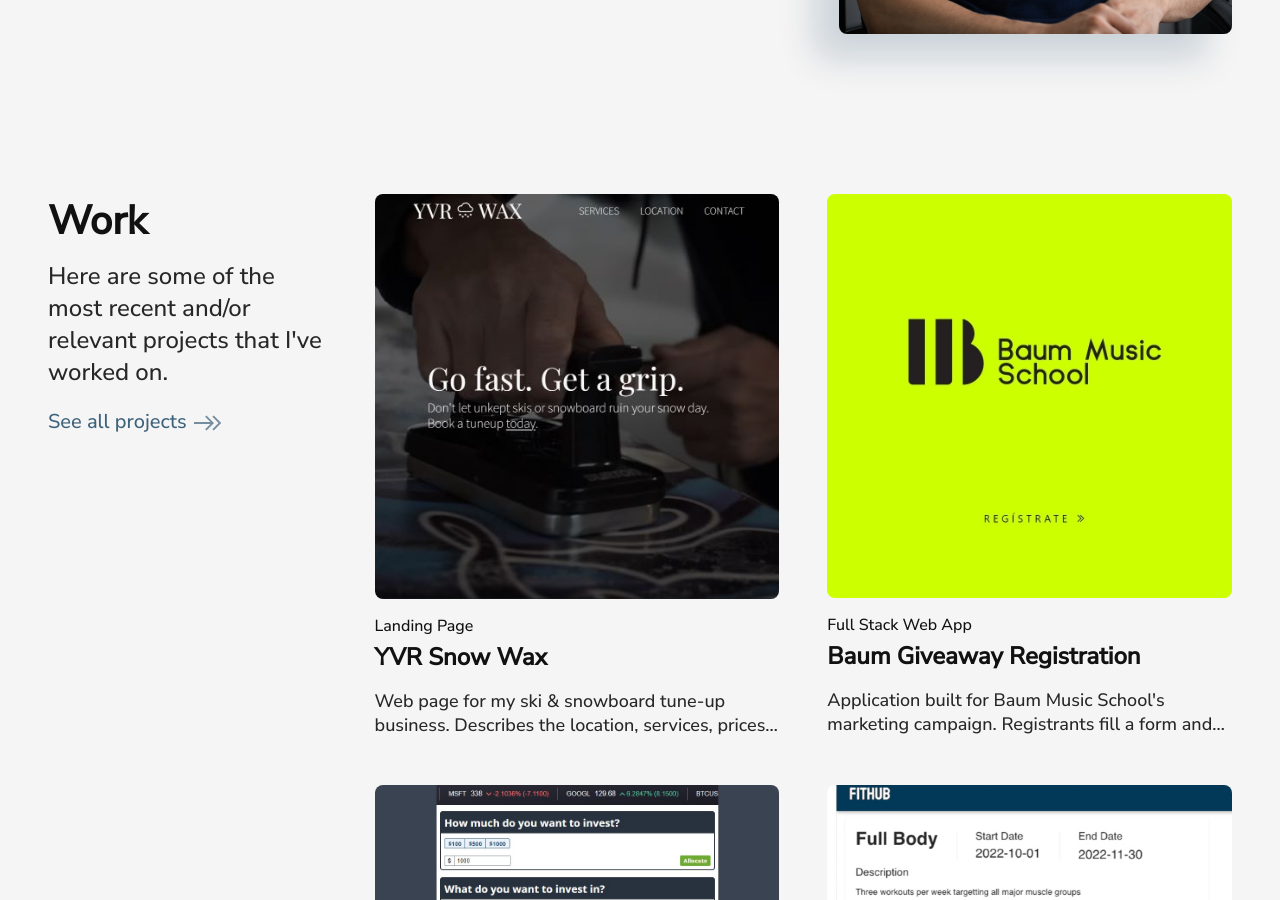
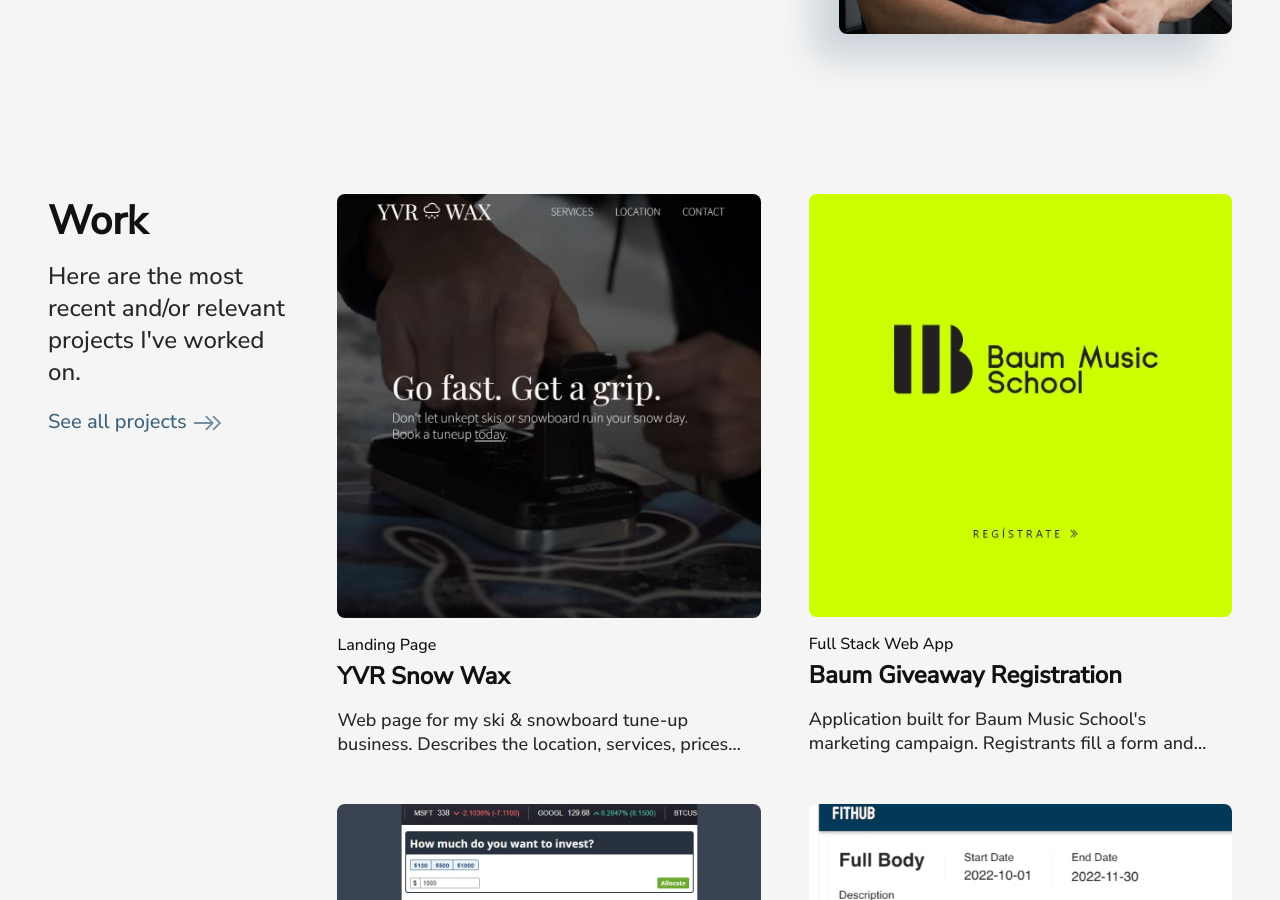
Before and after one commit to keikaloustian/keikaloustian.github.io, a Jekyll site: the page built from index.html, in a window 1280 px wide and 900 px high, scrolled down 586 px. Built offline with Jekyll 4.4.1, drawn with Linux system fonts in a browser that asks for light colours; some web fonts are replaced.

Commit message:
Small change in wording

```diff
--- a/_includes/projects.html
+++ b/_includes/projects.html
@@ -3,8 +3,7 @@
     <div class="projects__text">
       <h1 class="projects__heading">Work</h1>
       <p class="projects__p">
-        Here are some of the most recent and/or relevant projects that I've
-        worked on.
+        Here are the most recent and/or relevant projects I've worked on.
       </p>
       <a
         class="projects__link"
```
